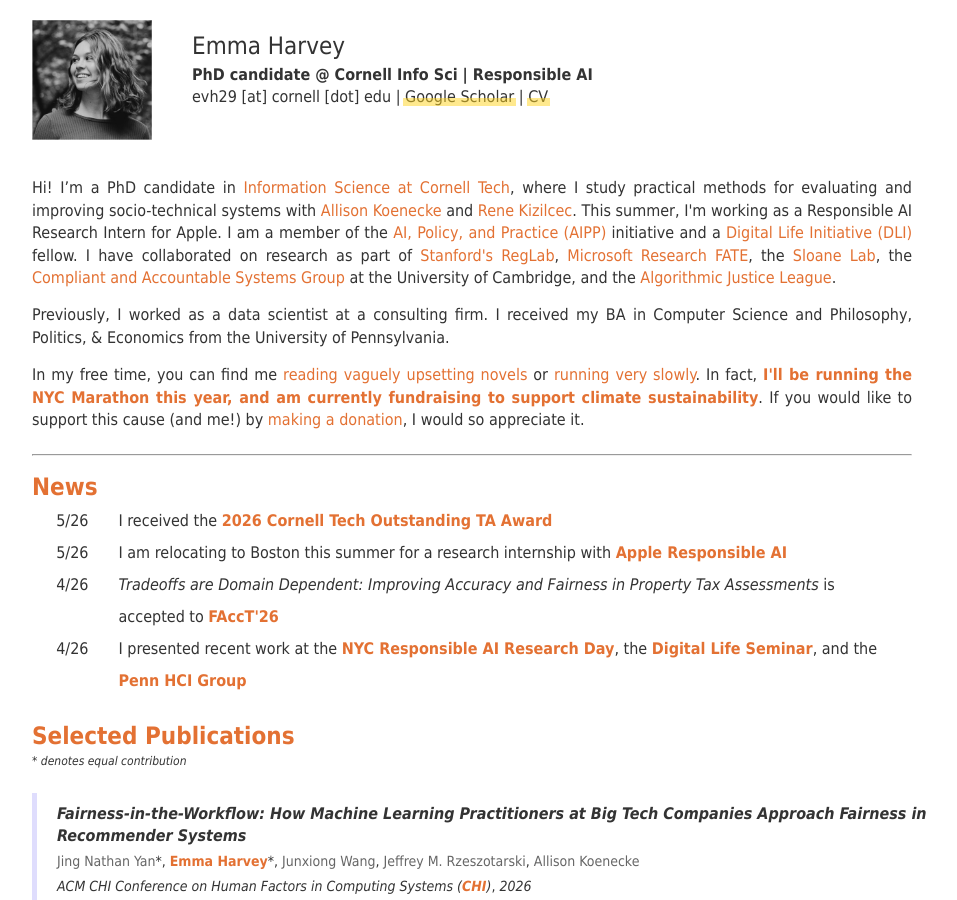
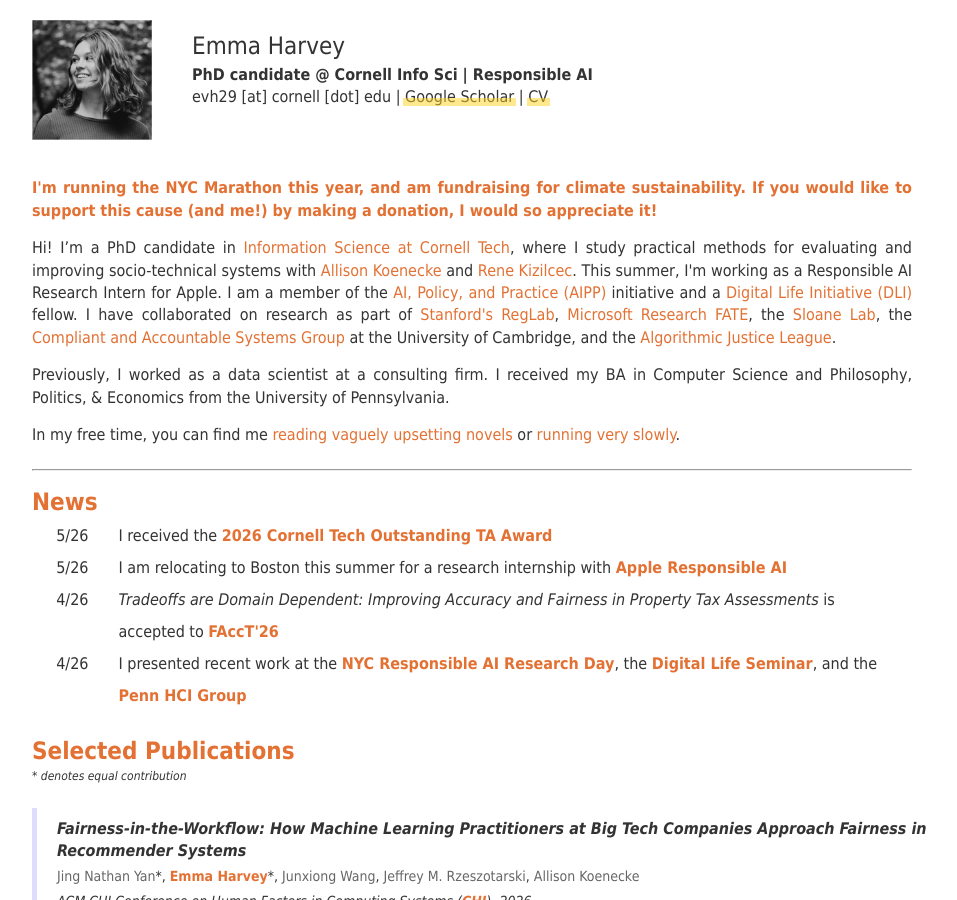
Before and after one commit to emmaharv/emmaharv.github.io, a Jekyll site: the page built from index.html, in a window 1280 px wide and 900 px high. Shown: the whole window, without its empty margins (168-1125 px from the left). Built offline with Jekyll 4.4.1, drawn with Linux system fonts in a browser that asks for light colours; nearby versions of some CDN libraries.

Commit message:
marathon highlight

```diff
--- a/index.html
+++ b/index.html
@@ -196,11 +196,13 @@
 <div style="text-align: justify;clear: both;" >
 
       <br>
+      <p><b><a href="https://fundraisers.nyrr.org/emma-harvey">I'm running the NYC Marathon this year, and am fundraising for climate sustainability. If you would like to support this cause (and me!) by making a donation, I would so appreciate it!</a></b></p>
+
       <p>Hi! I’m a PhD candidate in <a href="https://infosci.cornell.edu/phd/">Information Science at Cornell Tech</a>, where I study practical methods for evaluating and improving socio-technical systems with <a href="https://koenecke.infosci.cornell.edu/">Allison Koenecke</a> and <a href="https://rene.kizilcec.com/">Rene Kizilcec</a>. This summer, I'm working as a Responsible AI Research Intern for Apple. I am a member of the <a href="https://aipp.cis.cornell.edu/">AI, Policy, and Practice (AIPP)</a> initiative and a <a href="https://dli.tech.cornell.edu/">Digital Life Initiative (DLI)</a> fellow. I have collaborated on research as part of <a href="https://reglab.stanford.edu/">Stanford's RegLab</a>, <a href="https://www.microsoft.com/en-us/research/theme/fate/">Microsoft Research FATE</a>, the <a href="https://www.monasloane.org/sloane-lab">Sloane Lab</a>, the <a href="https://www.compacctsys.net/">Compliant and Accountable Systems Group</a> at the University of Cambridge, and the <a href="https://www.ajl.org/">Algorithmic Justice League</a>.</p>
 
       <p>Previously, I worked as a data scientist at a consulting firm. I received my BA in Computer Science and Philosophy, Politics, & Economics from the University of Pennsylvania.</p>
 
-      <p>In my free time, you can find me <a href="https://www.librarything.com/catalog.php?view=emmharv&collection=-1&shelf=shelf&sort=dateread&collection=-1">reading vaguely upsetting novels</a> or <a href="https://www.strava.com/athletes/112159683">running very slowly</a>. In fact, <b>I'll be running the NYC Marathon this year, and am currently fundraising to support climate sustainability</b>. If you would like to support this cause (and me!) by <a href="https://fundraisers.nyrr.org/emma-harvey">making a donation</a>, I would so appreciate it.</p>
+      <p>In my free time, you can find me <a href="https://www.librarything.com/catalog.php?view=emmharv&collection=-1&shelf=shelf&sort=dateread&collection=-1">reading vaguely upsetting novels</a> or <a href="https://www.strava.com/athletes/112159683">running very slowly</a>.</p>
 </div>
 <div style="text-align: justify;clear: both;">
 
```
